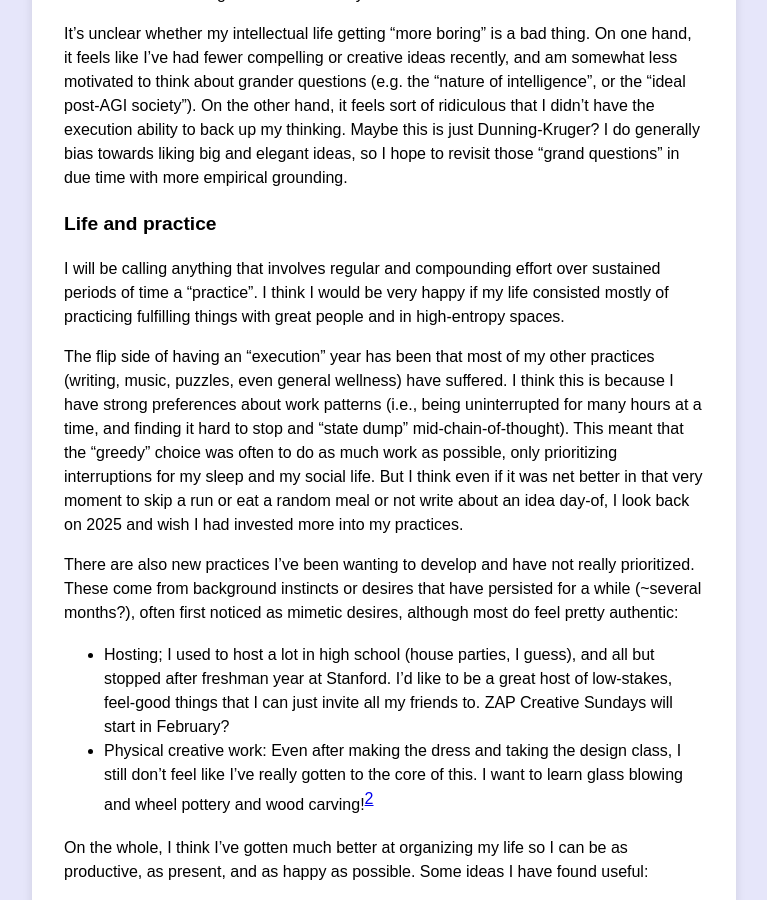
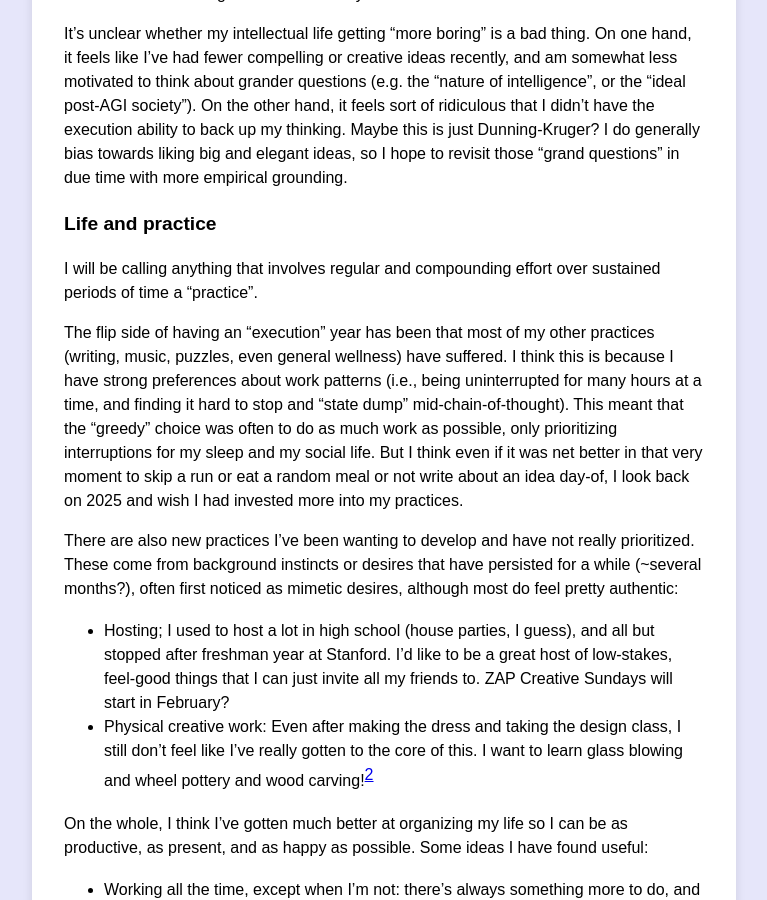
Before and after one commit to Christine8888/christine8888.github.io, a Jekyll site: the page built from _all_posts/_published/2025-12-25-2025-reflections.md, in a window 1280 px wide and 900 px high, scrolled down 1098 px. Shown: the whole window, without its empty margins (256-1023 px from the left). Built offline with Jekyll 4.4.1, drawn with Linux system fonts in a browser that asks for light colours.

Commit message:
remove practice sentence

```diff
--- a/_all_posts/_published/2025-12-25-2025-reflections.md
+++ b/_all_posts/_published/2025-12-25-2025-reflections.md
@@ -17,7 +17,7 @@ On the other hand, there were many days that I felt every day was the same. I wo
 It's unclear whether my intellectual life getting "more boring" is a bad thing. On one hand, it feels like I've had fewer compelling or creative ideas recently, and am somewhat less motivated to think about grander questions (e.g. the "nature of intelligence", or the "ideal post-AGI society"). On the other hand, it feels sort of ridiculous that I didn't have the execution ability to back up my thinking. Maybe this is just Dunning-Kruger? I do generally bias towards liking big and elegant ideas, so I hope to revisit those "grand questions" in due time with more empirical grounding.
 
 ### Life and practice
-I will be calling anything that involves regular and compounding effort over sustained periods of time a "practice". I think I would be very happy if my life consisted mostly of practicing fulfilling things with great people and in high-entropy spaces.
+I will be calling anything that involves regular and compounding effort over sustained periods of time a "practice".
 
 The flip side of having an "execution" year has been that most of my other practices (writing, music, puzzles, even general wellness) have suffered. I think this is because I have strong preferences about work patterns (i.e., being uninterrupted for many hours at a time, and finding it hard to stop and "state dump" mid-chain-of-thought). This meant that the "greedy" choice was often to do as much work as possible, only prioritizing interruptions for my sleep and my social life. But I think even if it was net better in that very moment to skip a run or eat a random meal or not write about an idea day-of, I look back on 2025 and wish I had invested more into my practices.
 
```
